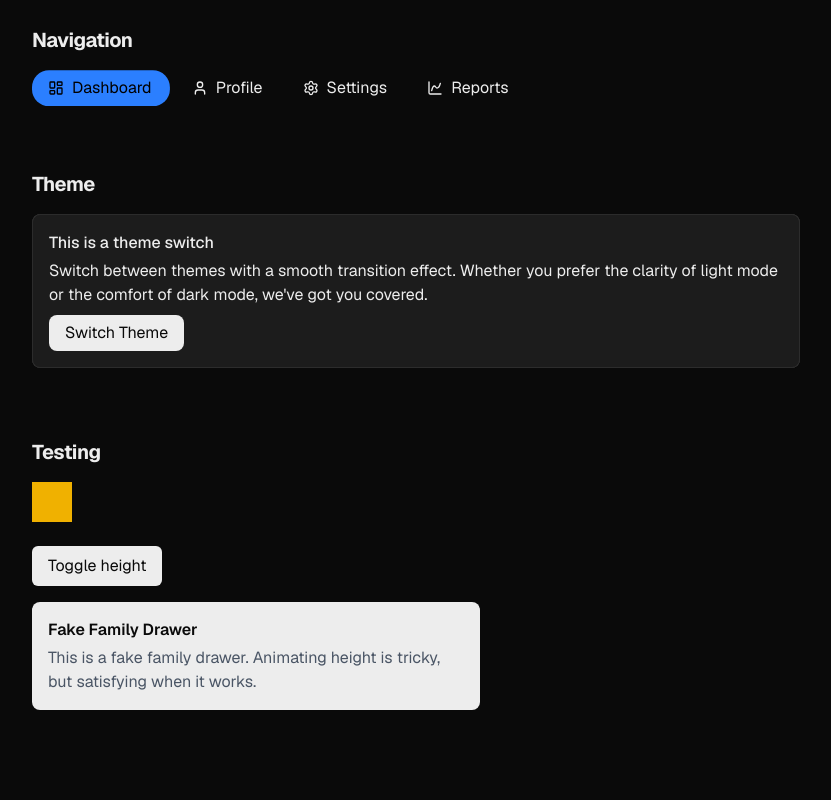
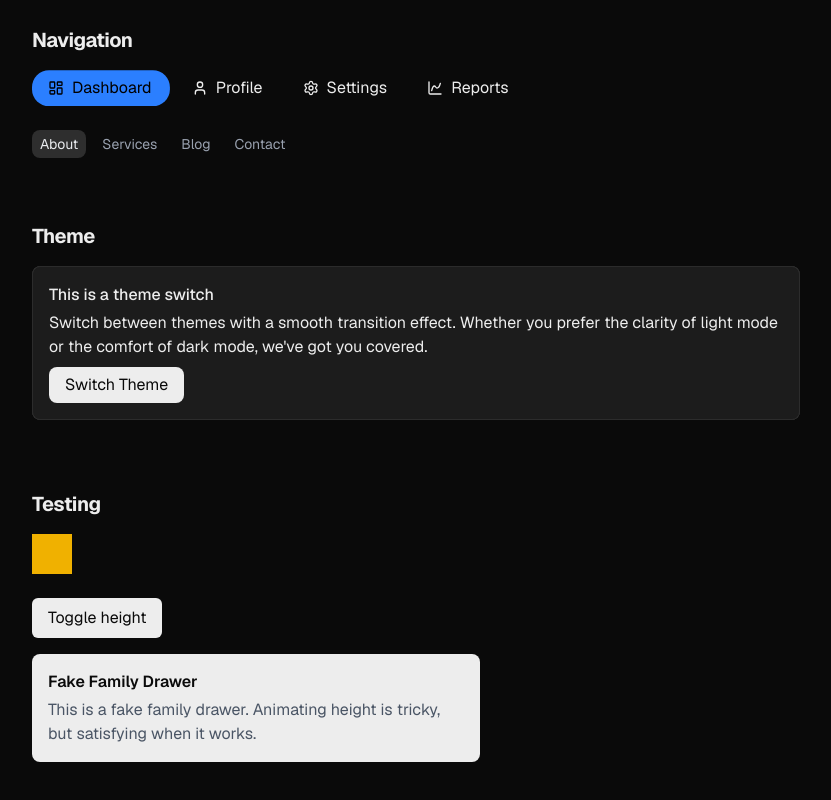
Before and after one commit to huancho/web-animations, a Next.js app: page / in a window 1280 px wide. Shown: the part 1933-2733 px from the top of the page, without its empty margins (224-1055 px from the left). Built offline with nearby package versions, Linux system fonts and the light colour scheme.

Commit message:
created a new tabs navigation component

```diff
--- /dev/null
+++ b/src/components/navigation/active-tabs/active-tabs.tsx
@@ -0,0 +1,36 @@
+'use client';
+
+import { motion } from 'framer-motion';
+import { useState } from 'react';
+
+const TABS = ['About', 'Services', 'Blog', 'Contact'];
+
+export default function ActiveTabs() {
+  const [activeTab, setActiveTab] = useState(TABS[0]);
+
+  return (
+    <div>
+      <ul className="flex gap-2">
+        {TABS.map((tab) => (
+          <motion.li
+            key={tab}
+            className={`relative cursor-pointer px-2 py-1 text-sm outline-none transition-colors duration-200 ${
+              activeTab === tab ? 'text-gray-200' : 'text-gray-400'
+            }`}
+            onMouseOver={() => setActiveTab(tab)}
+            layout
+          >
+            {activeTab === tab ? (
+              <motion.div
+                layoutId="tab-indicator"
+                className="absolute inset-0 rounded-lg bg-white/15"
+              />
+            ) : null}
+
+            <span>{tab}</span>
+          </motion.li>
+        ))}
+      </ul>
+    </div>
+  );
+}
--- a/src/components/navigation/navigation-section.tsx
+++ b/src/components/navigation/navigation-section.tsx
@@ -1,5 +1,6 @@
 import { TypographyH2 } from '../typography/typography-h2';
 import BubbleNav from './bubble-nav/bubble-nav';
+import ActiveTabs from './active-tabs/active-tabs';
 
 export default function NavigationSection() {
   return (
@@ -7,6 +8,7 @@ export default function NavigationSection() {
       <TypographyH2>Navigation</TypographyH2>
       <div className="flex flex-col gap-6 items-start">
         <BubbleNav />
+        <ActiveTabs />
       </div>
     </section>
   );
```
